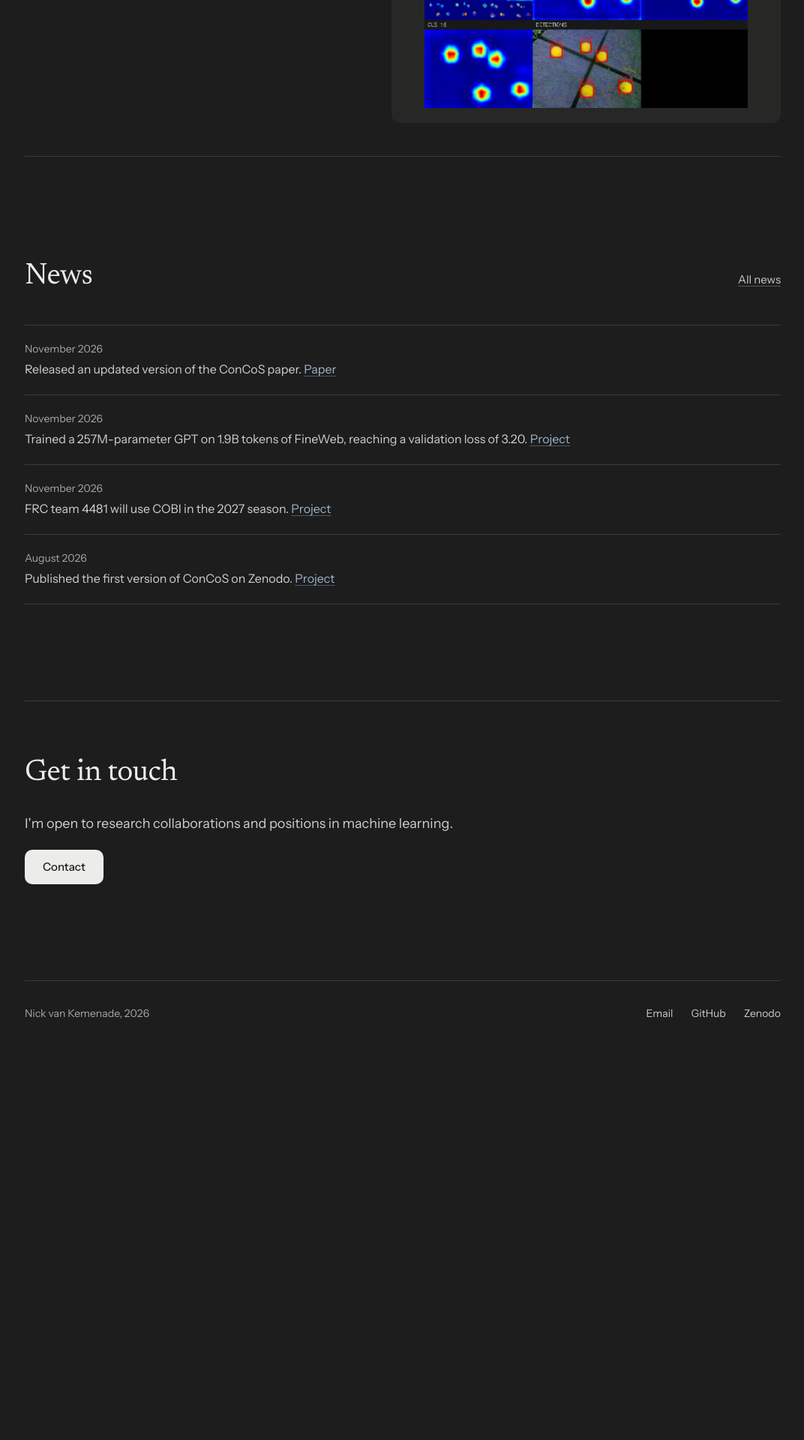
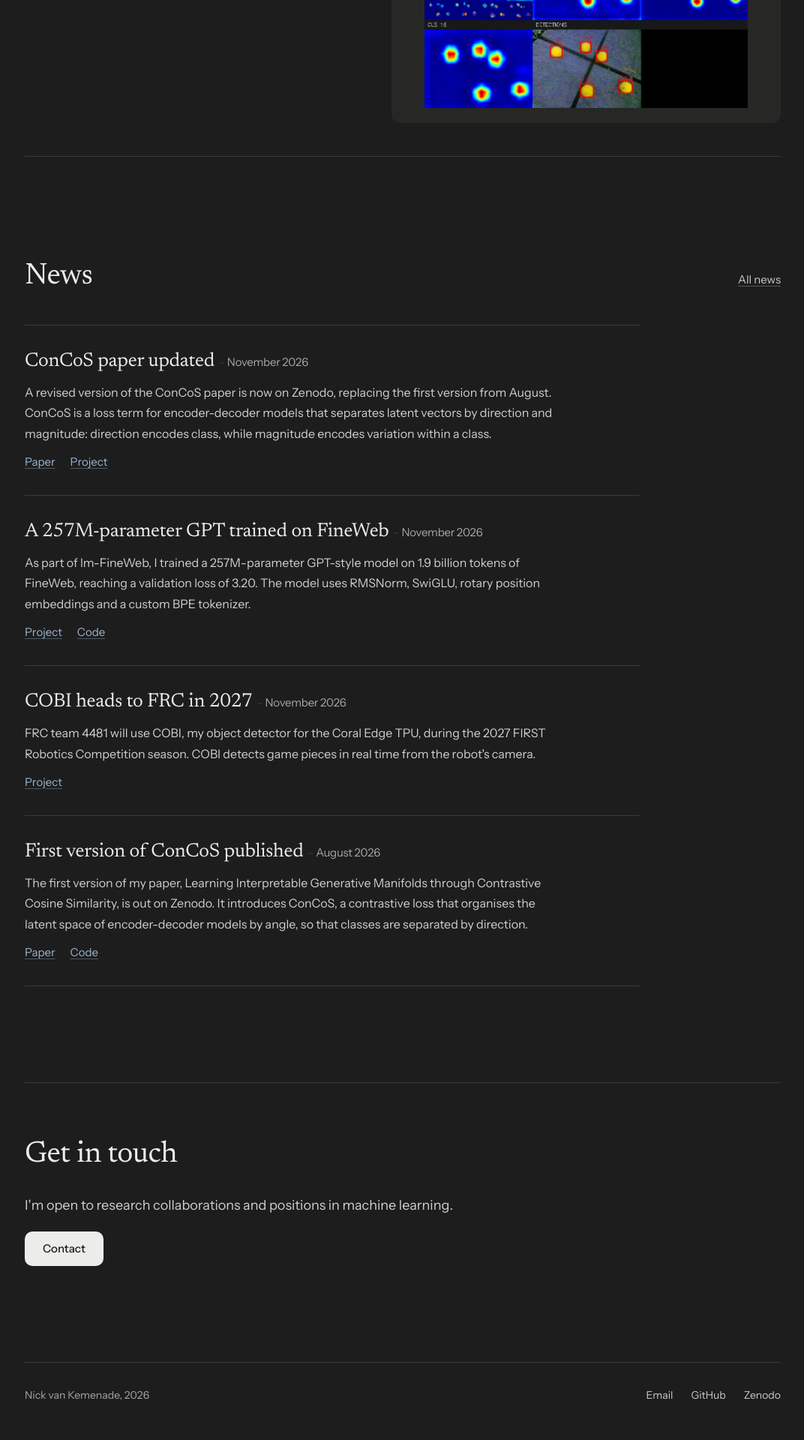
Before and after one commit to nickvankemenade-ai/nickvankemenade-ai.github.io, a Jekyll site: the page built from index.html, in a window 1280 px wide. Shown: the part 2346-4266 px from the top of the page at 75% size, without its empty margins (103-1175 px from the left). Built offline with Jekyll 4.4.1, drawn with Linux system fonts in a browser that asks for light colours; before the commit the page ends 3757 px from its top, so only the background shows below that.

Commit message:
News items with titles, longer descriptions and links on their own line
Co-Authored-By: Claude Opus 5.5 <noreply@anthropic.com>

```diff
--- a/_data/news.yml
+++ b/_data/news.yml
@@ -1,17 +1,35 @@
 # Newest first. The homepage shows the first four; /news/ shows all.
-- date: November 2026
-  text: "Released an updated version of the ConCoS paper."
-  url: https://zenodo.org/records/24282231
-  link_label: Paper
-- date: November 2026
-  text: "Trained a 257M-parameter GPT on 1.9B tokens of FineWeb, reaching a validation loss of 3.20."
-  url: /works/lm-fineweb/
-  link_label: Project
-- date: November 2026
-  text: "FRC team 4481 will use COBI in the 2027 season."
-  url: /works/cobi/
-  link_label: Project
-- date: August 2026
-  text: "Published the first version of ConCoS on Zenodo."
-  url: /works/concos/
-  link_label: Project
+# Each item: title, date, text (two or three lines), and optional links.
+- title: ConCoS paper updated
+  date: November 2026
+  text: "A revised version of the ConCoS paper is now on Zenodo, replacing the first version from August. ConCoS is a loss term for encoder-decoder models that separates latent vectors by direction and magnitude: direction encodes class, while magnitude encodes variation within a class."
+  links:
+    - label: Paper
+      url: https://zenodo.org/records/24282231
+    - label: Project
+      url: /works/concos/
+
+- title: A 257M-parameter GPT trained on FineWeb
+  date: November 2026
+  text: "As part of lm-FineWeb, I trained a 257M-parameter GPT-style model on 1.9 billion tokens of FineWeb, reaching a validation loss of 3.20. The model uses RMSNorm, SwiGLU, rotary position embeddings and a custom BPE tokenizer."
+  links:
+    - label: Project
+      url: /works/lm-fineweb/
+    - label: Code
+      url: https://github.com/nickvankemenade-ai/lm-FineWeb
+
+- title: COBI heads to FRC in 2027
+  date: November 2026
+  text: "FRC team 4481 will use COBI, my object detector for the Coral Edge TPU, during the 2027 FIRST Robotics Competition season. COBI detects game pieces in real time from the robot's camera."
+  links:
+    - label: Project
+      url: /works/cobi/
+
+- title: First version of ConCoS published
+  date: August 2026
+  text: "The first version of my paper, Learning Interpretable Generative Manifolds through Contrastive Cosine Similarity, is out on Zenodo. It introduces ConCoS, a contrastive loss that organises the latent space of encoder-decoder models by angle, so that classes are separated by direction."
+  links:
+    - label: Paper
+      url: https://zenodo.org/records/24282231
+    - label: Code
+      url: https://github.com/nickvankemenade-ai/concos
--- a/_includes/news-list.html
+++ b/_includes/news-list.html
@@ -2,9 +2,10 @@
 {% assign limit = include.limit | default: site.data.news.size %}
 <ul class="news-list">
   {% for item in site.data.news limit: limit %}
-  <li>
-    <span class="muted">{{ item.date }}</span>
-    <p>{{ item.text }}{% if item.url %} <a href="{{ item.url }}">{{ item.link_label | default: 'More' }}</a>{% endif %}</p>
+  <li class="news-item">
+    <h3>{{ item.title }} <span class="news-date">{{ item.date }}</span></h3>
+    <p>{{ item.text }}</p>
+    {% include links.html links=item.links %}
   </li>
   {% endfor %}
 </ul>
--- a/assets/css/styles.css
+++ b/assets/css/styles.css
@@ -295,17 +295,29 @@ h1, h2, h3 { font-family: var(--serif); font-weight: 400; }
 .index-row p { margin: 0 0 12px; color: var(--text-body); line-height: 1.7; }
 
 .news-list { list-style: none; margin: 0; padding: 0; }
-.news-list li {
+.news-item {
   display: flex;
   flex-direction: column;
-  gap: 4px;
-  padding: 20px 0;
+  gap: 12px;
+  padding: 32px 0;
   border-top: 1px solid var(--border);
 }
-.news-list li:last-child { border-bottom: 1px solid var(--border); }
-.news-list .muted { font-size: 14px; }
-.news-page .news-list { max-width: 820px; }
-.news-list p { margin: 0; color: var(--text-body); }
+.news-item:last-child { border-bottom: 1px solid var(--border); }
+.news-item h3 {
+  margin: 0;
+  font-size: 26px;
+  line-height: 1.25;
+  letter-spacing: -0.01em;
+}
+.news-date {
+  font-family: var(--sans);
+  font-size: 15px;
+  color: var(--text-muted);
+  white-space: nowrap;
+}
+.news-date::before { content: "\2013\00a0"; color: var(--border); }
+.news-item p { margin: 0; max-width: 720px; color: var(--text-body); line-height: 1.7; }
+.news-list { max-width: 820px; }
 
 /* Article (work pages) */
 .article { padding-bottom: 96px; }
```
